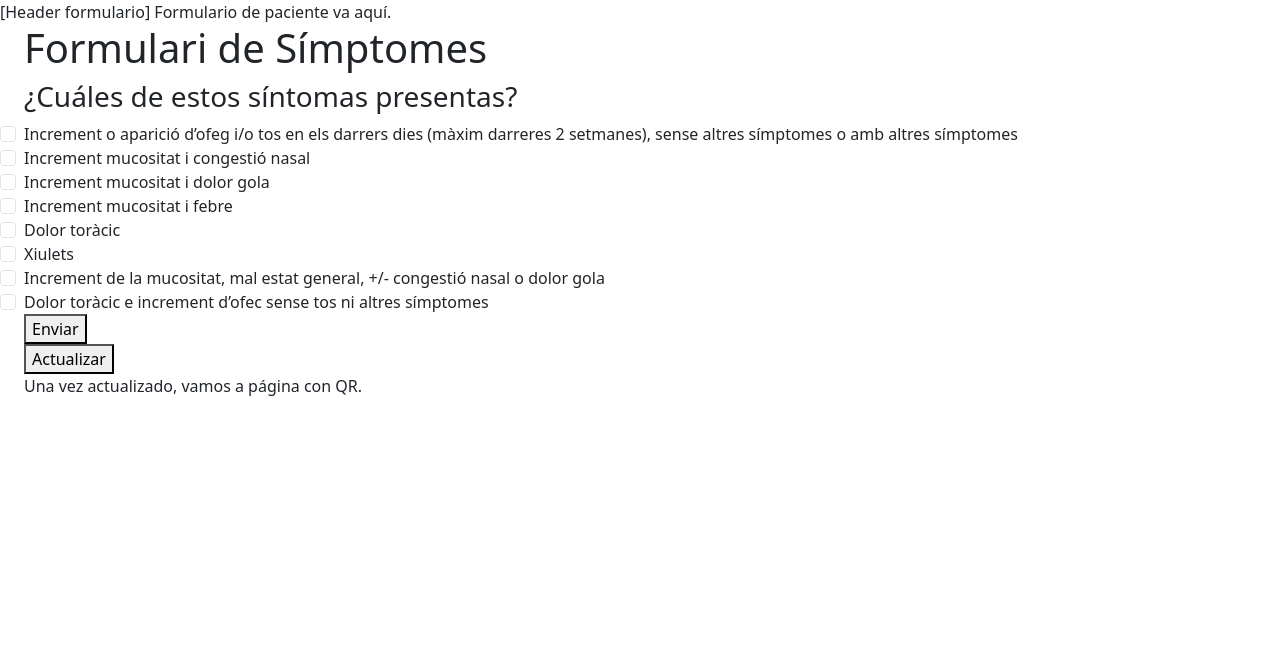
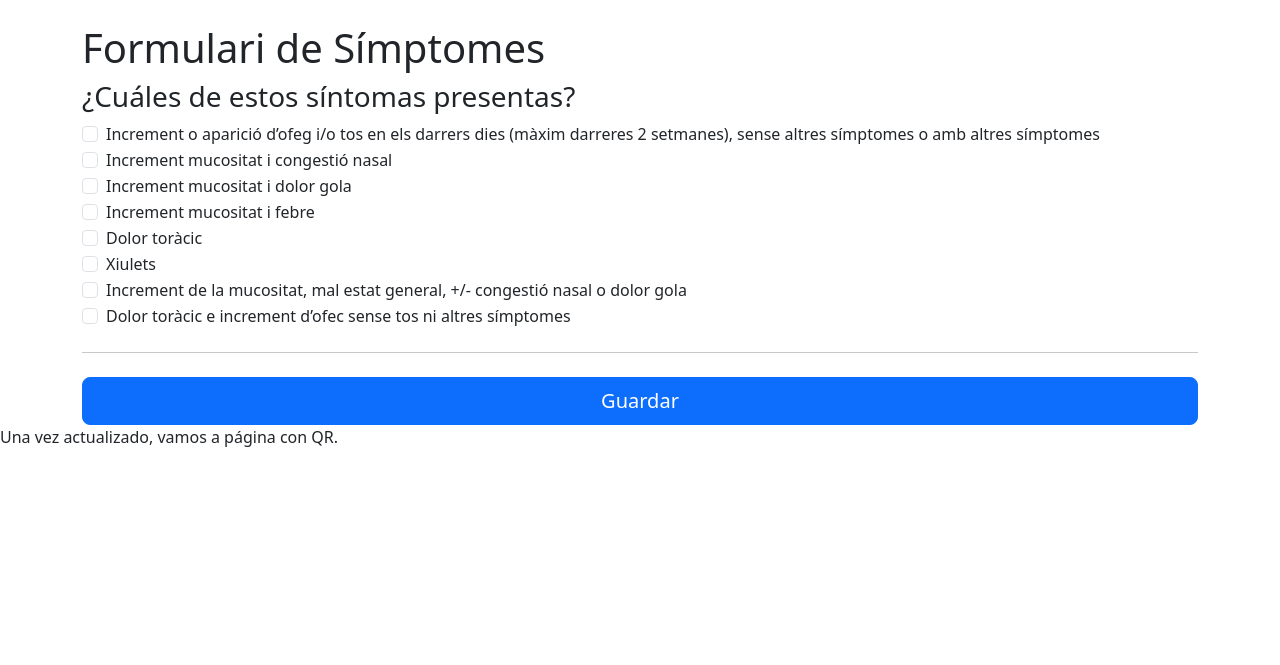
Before and after one commit to hsanzg/marato-2024, a FastAPI app: page /paciente/1 in a window 1280 px wide. Shown: the top 665 px of the page. Before the commit the page ends 396 px from the top, so only its background shows below. Run offline with FastAPI, Linux system fonts and the light colour scheme.

Commit message:
Add more ignores

```diff
--- a/Backend/templates/header_con_todo.html
+++ b/Backend/templates/header_con_todo.html
@@ -1,5 +1,5 @@
 {% include 'header.html' %}
 <link rel="stylesheet" href="/static/form.css">
 <body>
-  <div class="form">
-  [Header formulario]
+  <div class="mt-4 form container">
+  <!--[Header formulario]-->
--- a/Backend/templates/paciente.html
+++ b/Backend/templates/paciente.html
@@ -1,70 +1,77 @@
 {% include 'header_con_todo.html' %}
-Formulario de paciente va aquí.
-
-<div class="form-check">
+<!--Formulario de paciente va aquí.-->
+<form action="/guardar_paciente" method="POST">
+  <input type="hidden" name="id" value="{{ pac.id }}">
   <div class="form-header">
     <h1>Formulari de Símptomes</h1>
-    <div>
+  </div>
   <h3>¿Cuáles de estos síntomas presentas?</h3>
   <form action="#" method="post">
+    <div class="form-check">
       <input class="form-check-input" type="checkbox" value="" id="flexCheckDefault">
       <label class="form-check-label" for="flexCheckDefault">
           Increment o aparició d’ofeg i/o tos en els darrers dies (màxim darreres 2 setmanes), sense altres símptomes o amb altres símptomes
       </label>
-	<div>
+    </div>
+    <div class="form-check">
       <input class="form-check-input" type="checkbox" value="" id="flexCheckDefault">
       <label class="form-check-label" for="flexCheckDefault">
           Increment mucositat i congestió nasal
       </label>
-	<div>
+    </div>
+    <div class="form-check">
       <input class="form-check-input" type="checkbox" value="" id="flexCheckDefault">
       <label class="form-check-label" for="flexCheckDefault">
           Increment mucositat i dolor gola
       </label>
-	<div>
+    </div>
+    <div class="form-check">
       <input class="form-check-input" type="checkbox" value="" id="flexCheckDefault">
       <label class="form-check-label" for="flexCheckDefault">
           Increment mucositat i febre
       </label>
-	<div>
+    </div>
+    <div class="form-check">
       <input class="form-check-input" type="checkbox" value="" id="flexCheckDefault">
       <label class="form-check-label" for="flexCheckDefault">
           Dolor toràcic
       </label>
-	<div>
+    </div>
+    <div class="form-check">
       <input class="form-check-input" type="checkbox" value="" id="flexCheckDefault">
       <label class="form-check-label" for="flexCheckDefault">
           Xiulets
       </label>
-	<div>
+    </div>
+    <div class="form-check">
       <input class="form-check-input" type="checkbox" value="" id="flexCheckDefault">
       <label class="form-check-label" for="flexCheckDefault">
           Increment de la mucositat, mal estat general, +/- congestió nasal o dolor gola
       </label>
-	<div>
+    </div>
+    <div class="form-check">
       <input class="form-check-input" type="checkbox" value="" id="flexCheckDefault">
       <label class="form-check-label" for="flexCheckDefault">
           Dolor toràcic e increment d’ofec sense tos ni altres símptomes
       </label>
-	<div>
-        <button type="submit">Enviar</button>
+    </div>
+    <hr class="my-4">
+    <button class="w-100 btn btn-primary btn-lg" type="submit">Guardar</button>
   </form>
  </div>
-</div>
+</form>
 
-<form action="/guardar_paciente" method="POST">
-  <input type="hidden" id="idpac" name="id" value="1">
+<!--<form action="/guardar_paciente" method="POST">
+
   <input type="hidden" name="nombre" value="Hola!">
   <button type="submit">Actualizar</button>
-</form>
+</form>-->
 
 Una vez actualizado, vamos a página con QR.
 
 <script>
 const urlParams = new URLSearchParams(window.location.search);
 const id = urlParams.get('id') || '1';
-
-idpac.setAttribute('value', id);
 
 console.log(`cargando datos para ${id}`);
 // todo: los datos ya los carga la template; quitar llamada a 'datos_paciente'.
```
Also changed, not shown: 1 other file. Lines whose indentation alone changed are shown as unchanged.
